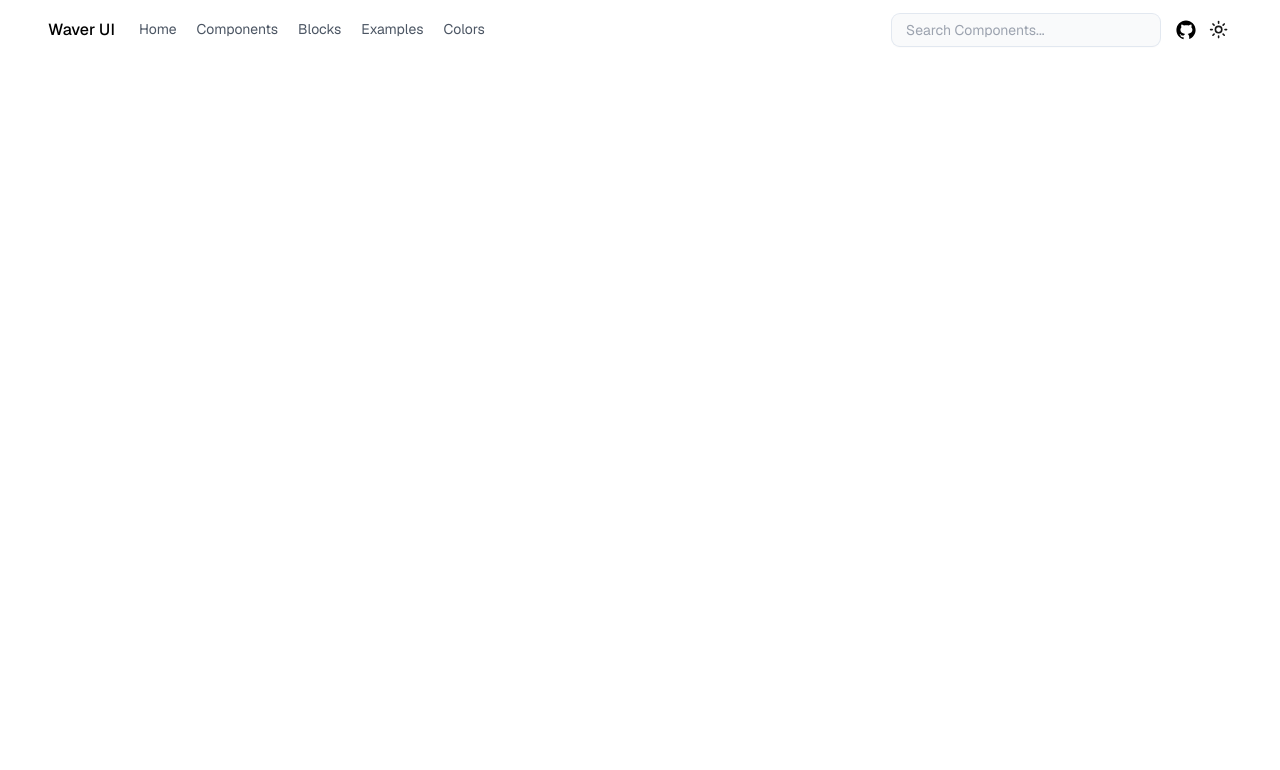
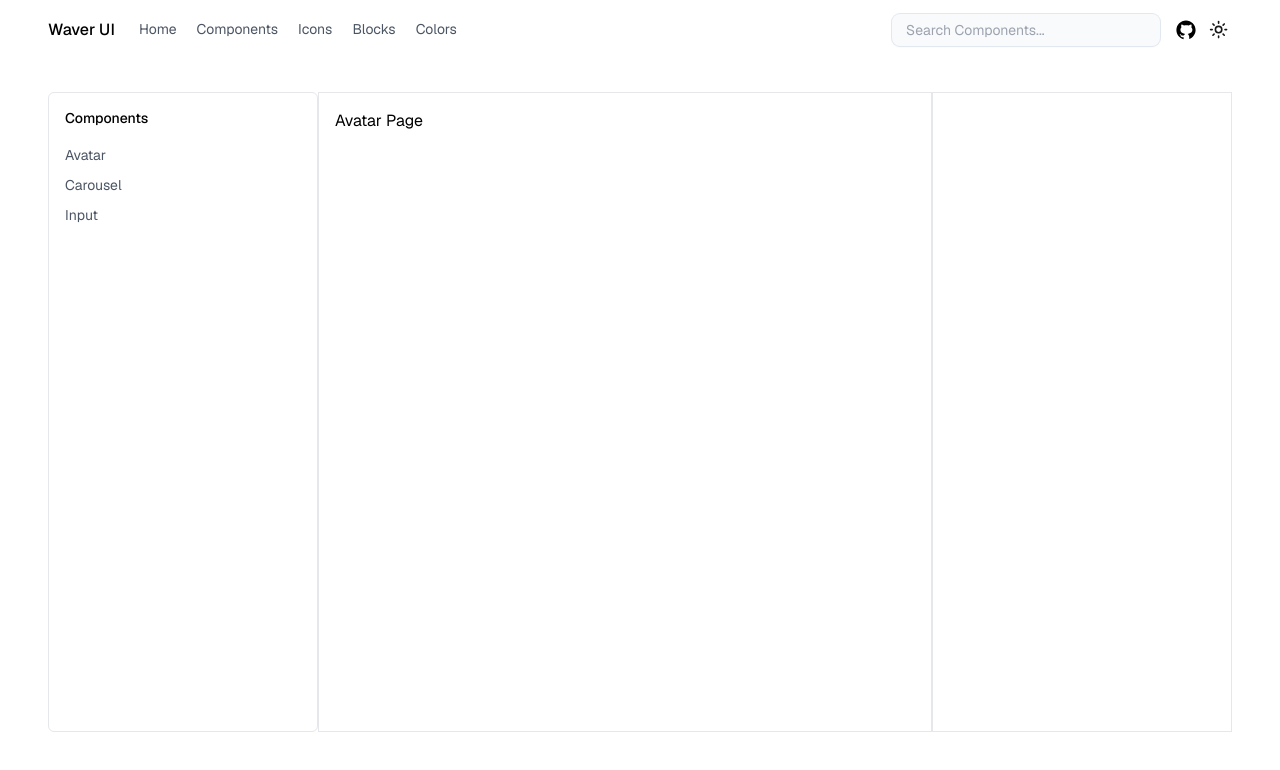
Before and after one commit to Mohamed-Parvez/WAVER-UI, a Next.js app in the folder app/: page /components in a window 1280 px wide. Shown: the top 770 px of the page. Built offline with nearby package versions, Linux system fonts and the light colour scheme.

Commit message:
add components structure

```diff
--- a/app/app/(root)/(home)/page.tsx
+++ b/app/app/(root)/(home)/page.tsx
@@ -1,15 +1,19 @@
 import { ChevronsRight, Star } from "lucide-react";
+import Link from "next/link";
 
 export default function Home() {
   return (
-    <main className="container-2xl mt-8">
+    <section className="container-2xl mt-8">
       <div className="flex-center flex-col space-y-5 sm:space-y-6 lg:space-y-8">
-        <div className="px-4 py-1.5 border border-slate-100 dark:border-gray-800 rounded-full shadow-sm bg-slate-100 dark:bg-gray-800 flex-center gap-2">
+        <Link
+          href={"/components"}
+          className="px-4 py-1.5 border hover:border-slate-300 dark:hover:border-slate-500 cursor-pointer border-slate-100 dark:border-gray-800 rounded-full shadow-sm bg-slate-100 dark:bg-gray-800 flex-center gap-2"
+        >
           <p className="extra-small-regular xs:small-regular text-gray-900 dark:text-gray-200">
             Explore 100+ free Editable & Reusable Components
           </p>
           <ChevronsRight size={20} />
-        </div>
+        </Link>
         <div className="flex-wrap max-w-[700px] md:max-w-[800px] lg:max-w-[900px] w-full">
           <p className="lg:text-[48px] h2-bold sm:h1-bold md:text-[37px] font-bold md:leading-[45px] lg:leading-[50px] tracking-tighter sm:text-center">
             Build Fast UI of Your Website with editable & Resuable Tailwind
@@ -23,15 +27,21 @@ export default function Home() {
           </p>
         </div>
         <div className="flex-col space-y-3.5 items-center justify-center max-w-[400px] w-full xs:w-auto xs:space-y-0 xs:flex-center xs:flex-row gap-4 md:gap-5">
-          <button className="px-4 py-[9px] lg:py-[12px] dark:bg-white dark:text-black bg-gray-800 text-white max-w-[400px] w-full xs:w-auto rounded-[8px] body-regular">
+          <Link
+            href={"/components"}
+            className="px-4 flex-center py-[8px] lg:py-[12px] dark:bg-white dark:text-black bg-gray-800 text-white max-w-[400px] w-full xs:w-auto rounded-[8px] body-regular"
+          >
             Get Started
-          </button>
-          <button className="px-4 py-[9px] lg:py-[12px] border border-slate-300 text-gray-900 rounded-[8px] body-regular w-full max-w-[400px] xs:w-auto dark:text-white flex-center gap-2">
+          </Link>
+          <Link
+            href={"/components"}
+            className="px-4 py-[8px] lg:py-[12px] border border-slate-300 text-gray-900 rounded-[8px] body-regular w-full max-w-[400px] xs:w-auto dark:text-white flex-center gap-2"
+          >
             <Star size={20} />
             Explore Components
-          </button>
+          </Link>
         </div>
       </div>
-    </main>
+    </section>
   );
 }
--- /dev/null
+++ b/app/app/(root)/components/carousel/page.tsx
@@ -0,0 +1,12 @@
+import React from "react";
+
+const page = () => {
+  return (
+    <section className="flex max-w-screen-2xl w-full">
+      <main className="max-w-screen-lg w-full border p-4">Carousel page</main>
+      <div className="max-w-[300px] hidden xl:block w-full p-4 border"></div>
+    </section>
+  );
+};
+
+export default page;
--- /dev/null
+++ b/app/app/(root)/components/input/page.tsx
@@ -0,0 +1,12 @@
+import React from "react";
+
+const page = () => {
+  return (
+    <section className="flex max-w-screen-2xl w-full">
+      <main className="max-w-screen-lg w-full border p-4">Input page</main>
+      <div className="max-w-[300px] hidden xl:block w-full p-4 border"></div>
+    </section>
+  );
+};
+
+export default page;
--- /dev/null
+++ b/app/app/(root)/components/layout.tsx
@@ -0,0 +1,17 @@
+import Componentscrollarea from "@/components/ui/componentscrollarea";
+import React from "react";
+
+const ComponentLayout = ({
+  children,
+}: Readonly<{
+  children: React.ReactNode;
+}>) => {
+  return (
+    <main className="container-2xl mt-8 flex justify-between">
+      <Componentscrollarea />
+      {children}
+    </main>
+  );
+};
+
+export default ComponentLayout;
--- a/app/app/(root)/components/page.tsx
+++ b/app/app/(root)/components/page.tsx
@@ -1,11 +1,12 @@
-import React from 'react'
+import React from "react";
 
-const page = () => {
+const Avatar = () => {
   return (
-    <div>
+    <section className="flex max-w-screen-2xl w-full">
+      <main className="max-w-screen-lg w-full border p-4">Avatar Page</main>
+      <div className="max-w-[300px] hidden xl:block w-full border p-4"></div>
+    </section>
+  );
+};
 
-    </div>
-  )
-}
-
-export default page
+export default Avatar;
--- /dev/null
+++ b/app/app/(root)/icons/page.tsx
@@ -0,0 +1,11 @@
+import React from 'react'
+
+const page = () => {
+  return (
+    <div>
+
+    </div>
+  )
+}
+
+export default page
--- /dev/null
+++ b/app/components/ui/componentscrollarea.tsx
@@ -0,0 +1,25 @@
+import React from "react";
+import { ScrollArea } from "@/components/ui/scroll-area";
+import { ComponentsTag } from "@/constants";
+import Link from "next/link";
+
+const Componentscrollarea = () => {
+  return (
+    <main className="max-w-[240px] xl:max-w-[270px] w-full">
+      <ScrollArea className="max-w-[240px] xl:max-w-[270px] w-full h-[640px] rounded-md border">
+        <div className="p-4">
+          <h4 className="mb-4 body-medium">Components</h4>
+          {ComponentsTag.map((tag) => (
+            <div key={tag.key} className="flex-column-start mb-1.5">
+              <Link href={tag.href} className="body-regular text-gray-600">
+                {tag.label}
+              </Link>
+            </div>
+          ))}
+        </div>
+      </ScrollArea>
+    </main>
+  );
+};
+
+export default Componentscrollarea;
--- /dev/null
+++ b/app/components/ui/scroll-area.tsx
@@ -0,0 +1,48 @@
+"use client"
+
+import * as React from "react"
+import * as ScrollAreaPrimitive from "@radix-ui/react-scroll-area"
+
+import { cn } from "@/lib/utils"
+
+const ScrollArea = React.forwardRef<
+  React.ElementRef<typeof ScrollAreaPrimitive.Root>,
+  React.ComponentPropsWithoutRef<typeof ScrollAreaPrimitive.Root>
+>(({ className, children, ...props }, ref) => (
+  <ScrollAreaPrimitive.Root
+    ref={ref}
+    className={cn("relative overflow-hidden", className)}
+    {...props}
+  >
+    <ScrollAreaPrimitive.Viewport className="h-full w-full rounded-[inherit]">
+      {children}
+    </ScrollAreaPrimitive.Viewport>
+    <ScrollBar />
+    <ScrollAreaPrimitive.Corner />
+  </ScrollAreaPrimitive.Root>
+))
+ScrollArea.displayName = ScrollAreaPrimitive.Root.displayName
+
+const ScrollBar = React.forwardRef<
+  React.ElementRef<typeof ScrollAreaPrimitive.ScrollAreaScrollbar>,
+  React.ComponentPropsWithoutRef<typeof ScrollAreaPrimitive.ScrollAreaScrollbar>
+>(({ className, orientation = "vertical", ...props }, ref) => (
+  <ScrollAreaPrimitive.ScrollAreaScrollbar
+    ref={ref}
+    orientation={orientation}
+    className={cn(
+      "flex touch-none select-none transition-colors",
+      orientation === "vertical" &&
+        "h-full w-2.5 border-l border-l-transparent p-[1px]",
+      orientation === "horizontal" &&
+        "h-2.5 flex-col border-t border-t-transparent p-[1px]",
+      className
+    )}
+    {...props}
+  >
+    <ScrollAreaPrimitive.ScrollAreaThumb className="relative flex-1 rounded-full bg-neutral-200 dark:bg-neutral-800" />
+  </ScrollAreaPrimitive.ScrollAreaScrollbar>
+))
+ScrollBar.displayName = ScrollAreaPrimitive.ScrollAreaScrollbar.displayName
+
+export { ScrollArea, ScrollBar }
--- a/app/constants/index.ts
+++ b/app/constants/index.ts
@@ -1,7 +1,13 @@
 export const NavComponents = [
   { key: 1, label: "Home", href: "/" },
   { key: 2, label: "Components", href: "/components" },
-  { key: 3, label: "Blocks", href: "/blocks" },
-  { key: 4, label: "Examples", href: "/examples" },
+  { key: 3, label: "Icons", href: "/icons" },
+  { key: 4, label: "Blocks", href: "/blocks" },
   { key: 5, label: "Colors", href: "/colors" },
 ];
+
+export const ComponentsTag = [
+  { key: 1, label: "Avatar", href: "/components" },
+  { key: 2, label: "Carousel", href: "/components/carousel" },
+  { key: 3, label: "Input", href: "/components/input" },
+];
--- a/app/package.json
+++ b/app/package.json
@@ -11,6 +11,7 @@
   "dependencies": {
     "@prisma/client": "^5.19.1",
     "@radix-ui/react-dropdown-menu": "^2.1.1",
+    "@radix-ui/react-scroll-area": "^1.1.0",
     "@radix-ui/react-slot": "^1.1.0",
     "class-variance-authority": "^0.7.0",
     "clsx": "^2.1.1",
```
Also changed, not shown: 1 other file (tests, documents, lock files or other folders).
